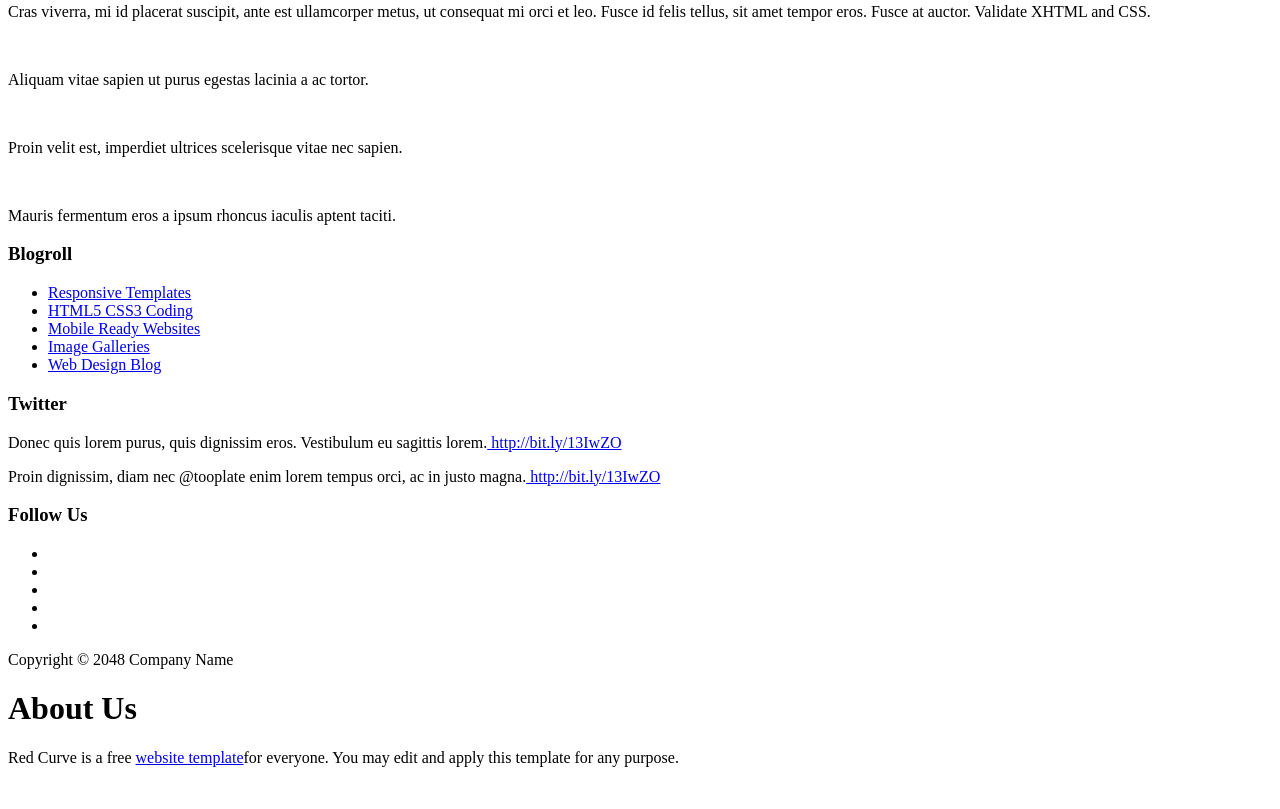
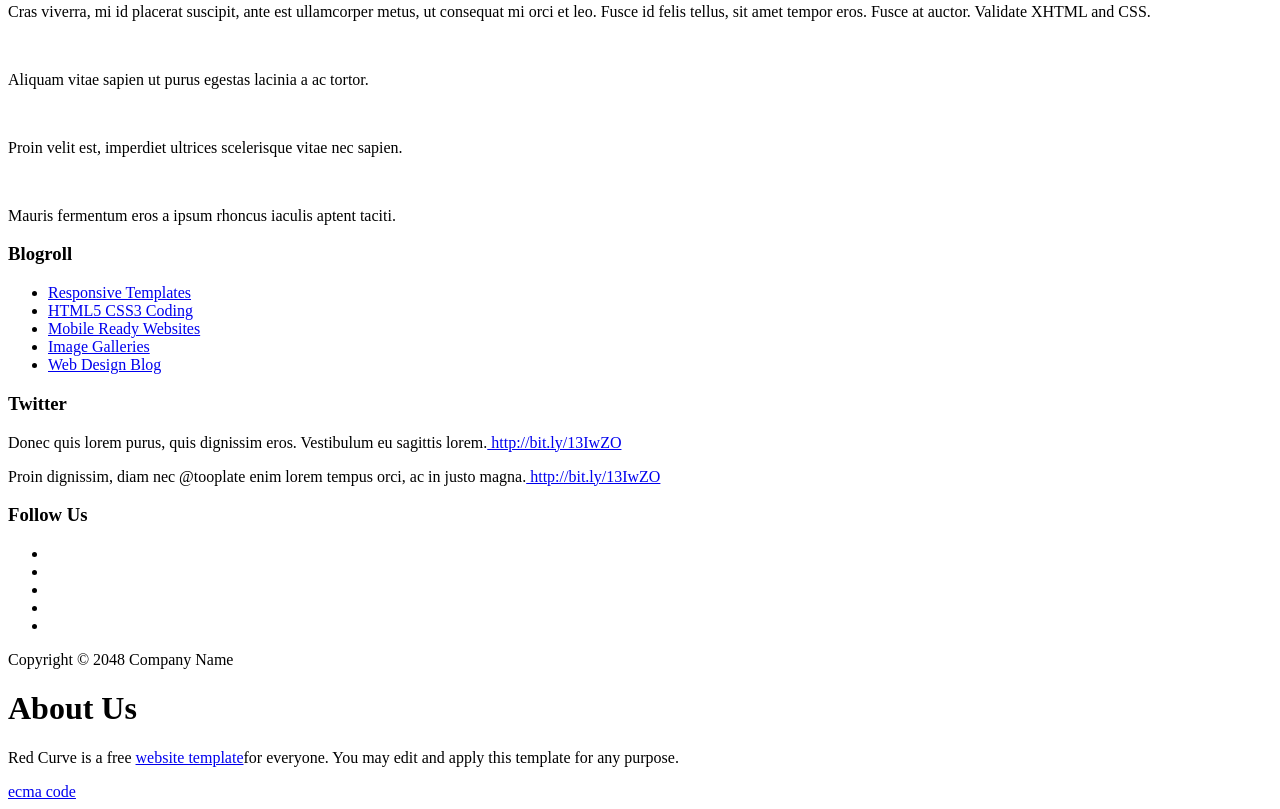
Before and after one commit to BabayevRauf/Ecma-code, a plain HTML site: page index.html in a window 1280 px wide. Shown: the part 710-1519 px from the top of the page. Before the commit the page ends 1493 px from the top, so only its background shows below. Drawn offline with Linux system fonts and the light colour scheme.

Commit message:
second comment

```diff
--- a/index.html
+++ b/index.html
@@ -116,6 +116,7 @@
                     <p>Red Curve is a free <a href="#">website template</a>for everyone. You may edit and apply this template for any purpose.</p>
                 </div>
             </footer>
+            <a href="#">ecma code</a>
         </main>
         <!-- main section end -->
     </body>
```
